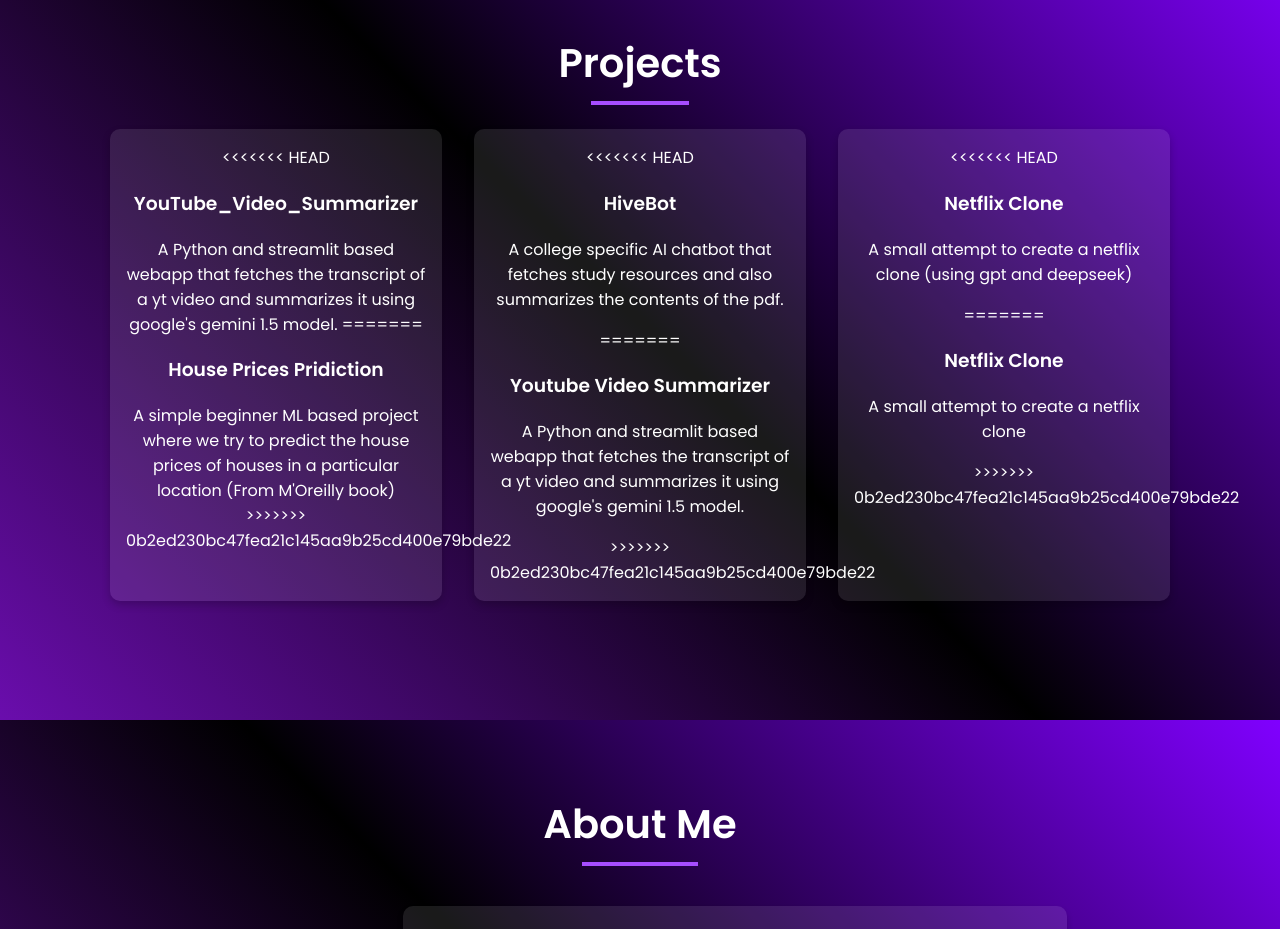
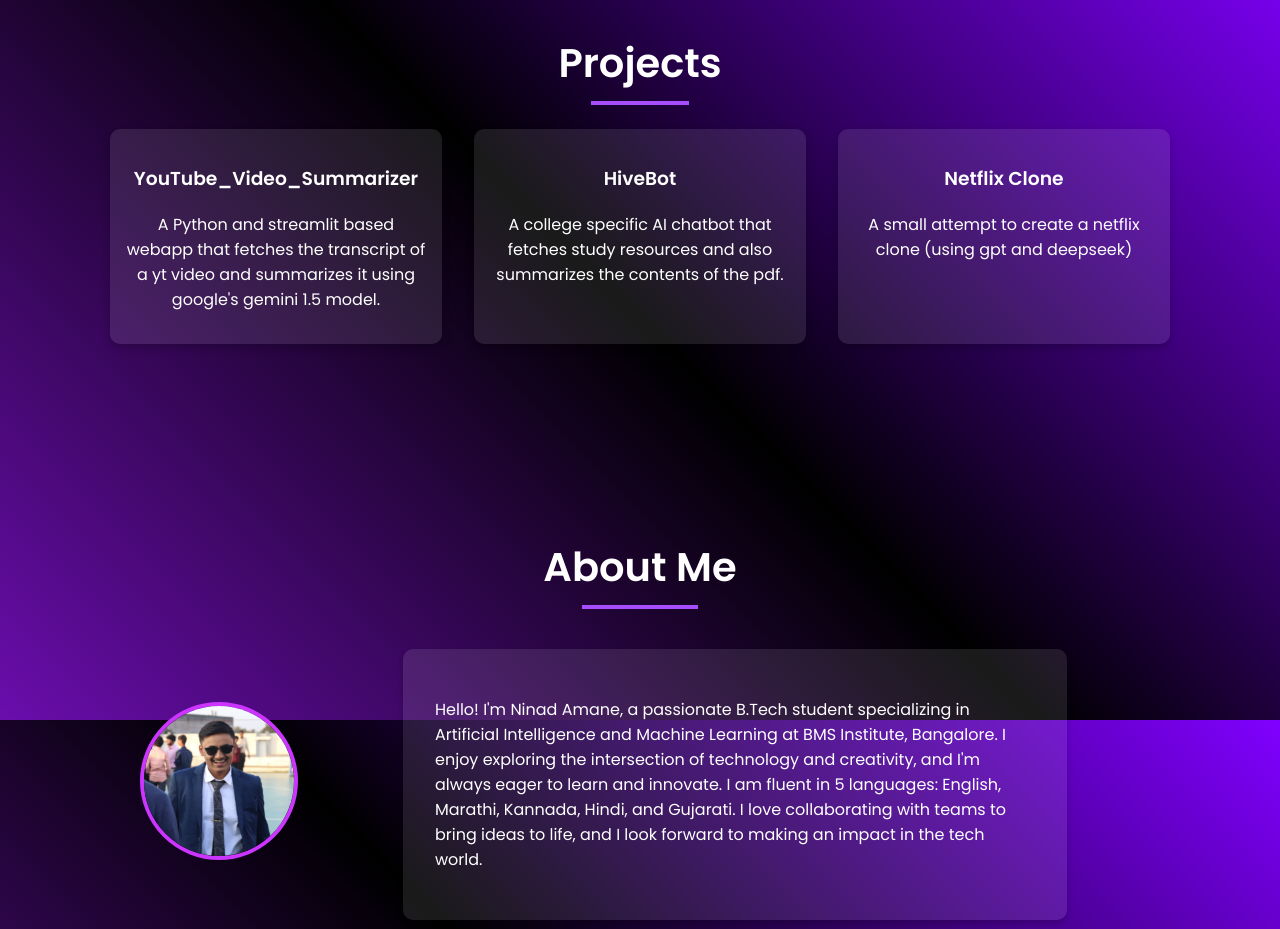
Before and after one commit to NinadAmane/my-portfolio, a plain HTML site: page index.html in a window 1280 px wide. Shown: the part 880-1809 px from the top of the page. Drawn offline with Linux system fonts and the light colour scheme.

Commit message:
Cleaned html file

```diff
--- a/index.html
+++ b/index.html
@@ -334,23 +334,15 @@
       <h2>Projects</h2>
       <div class="projects">
         <div class="project-card">
-<<<<<<< HEAD
           <a href="https://github.com/NinadAmane/YouTube_Video_Summarizer">
             <h3>YouTube_Video_Summarizer</h3>
             <p>
               A Python and streamlit based webapp that fetches the transcript of
               a yt video and summarizes it using google's gemini 1.5 model.
-=======
-
-            <h3>House Prices Pridiction</h3>
-            <p>
-              A simple beginner ML based project where we try to predict the house prices of houses in a particular location (From M'Oreilly book)
->>>>>>> 0b2ed230bc47fea21c145aa9b25cd400e79bde22
             </p>
           </a>
         </div>
         <div class="project-card">
-<<<<<<< HEAD
           <a href="https://github.com/Team0Hivemind/NotesHive.git">
             <h3>HiveBot</h3>
             <p>
@@ -358,29 +350,15 @@
               also summarizes the contents of the pdf.
             </p>
           </a>
-=======
-          <a href="https://github.com/NinadAmane/YouTube_Video_Summarizer">
-          <h3>Youtube Video Summarizer</h3>
-
-          <p>
-            A Python and streamlit based webapp that fetches the transcript of a yt video and summarizes it using google's gemini 1.5 model.
-          </p>
-            </a>
->>>>>>> 0b2ed230bc47fea21c145aa9b25cd400e79bde22
         </div>
 
         <div class="project-card">
-<<<<<<< HEAD
           <a href="https://github.com/NinadAmane/Netflix-Clone.git">
             <h3>Netflix Clone</h3>
             <p>
               A small attempt to create a netflix clone (using gpt and deepseek)
             </p>
           </a>
-=======
-          <h3>Netflix Clone</h3>
-          <p>A small attempt to create a netflix clone</p>
->>>>>>> 0b2ed230bc47fea21c145aa9b25cd400e79bde22
         </div>
       </div>
     </div>
```
